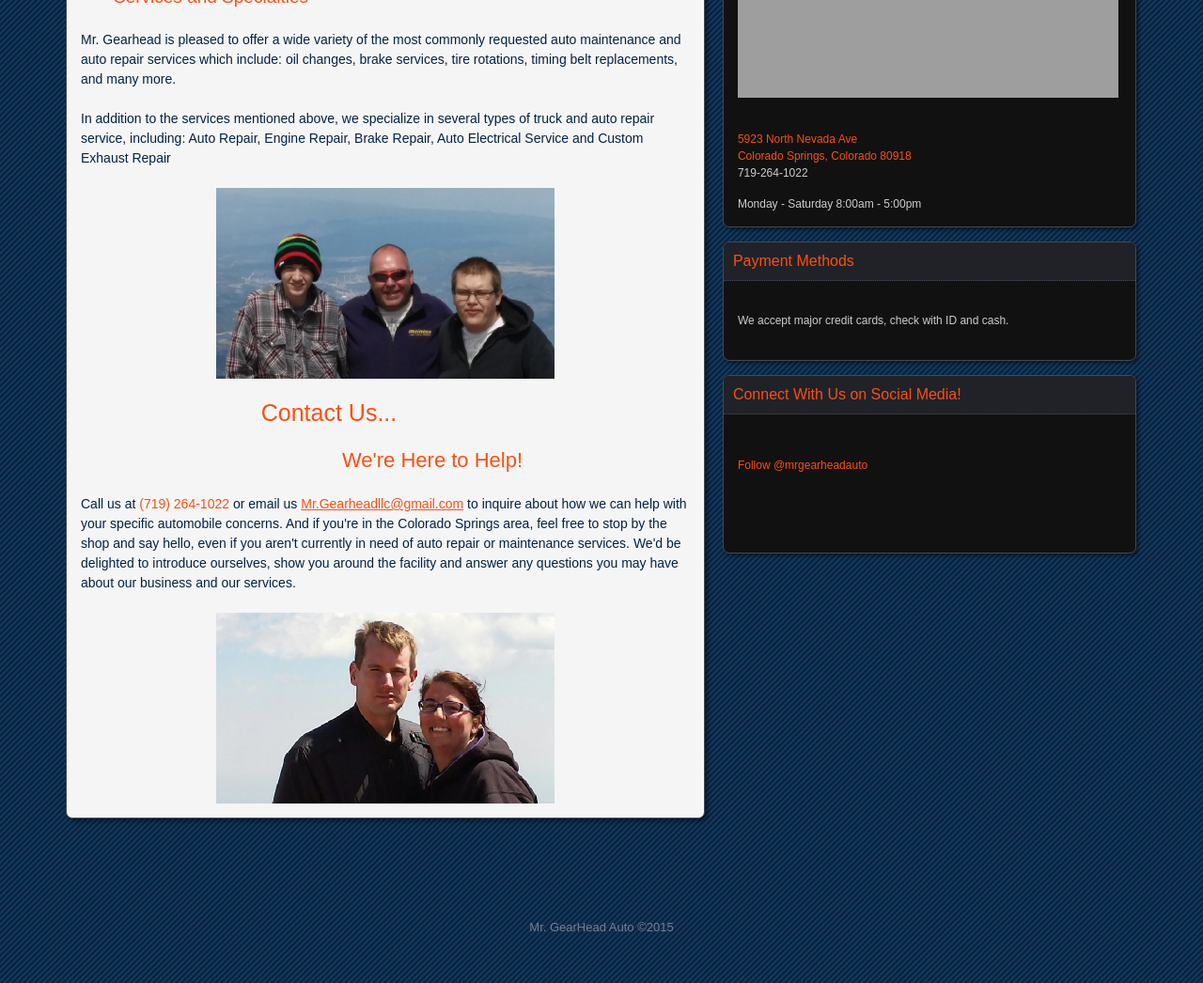
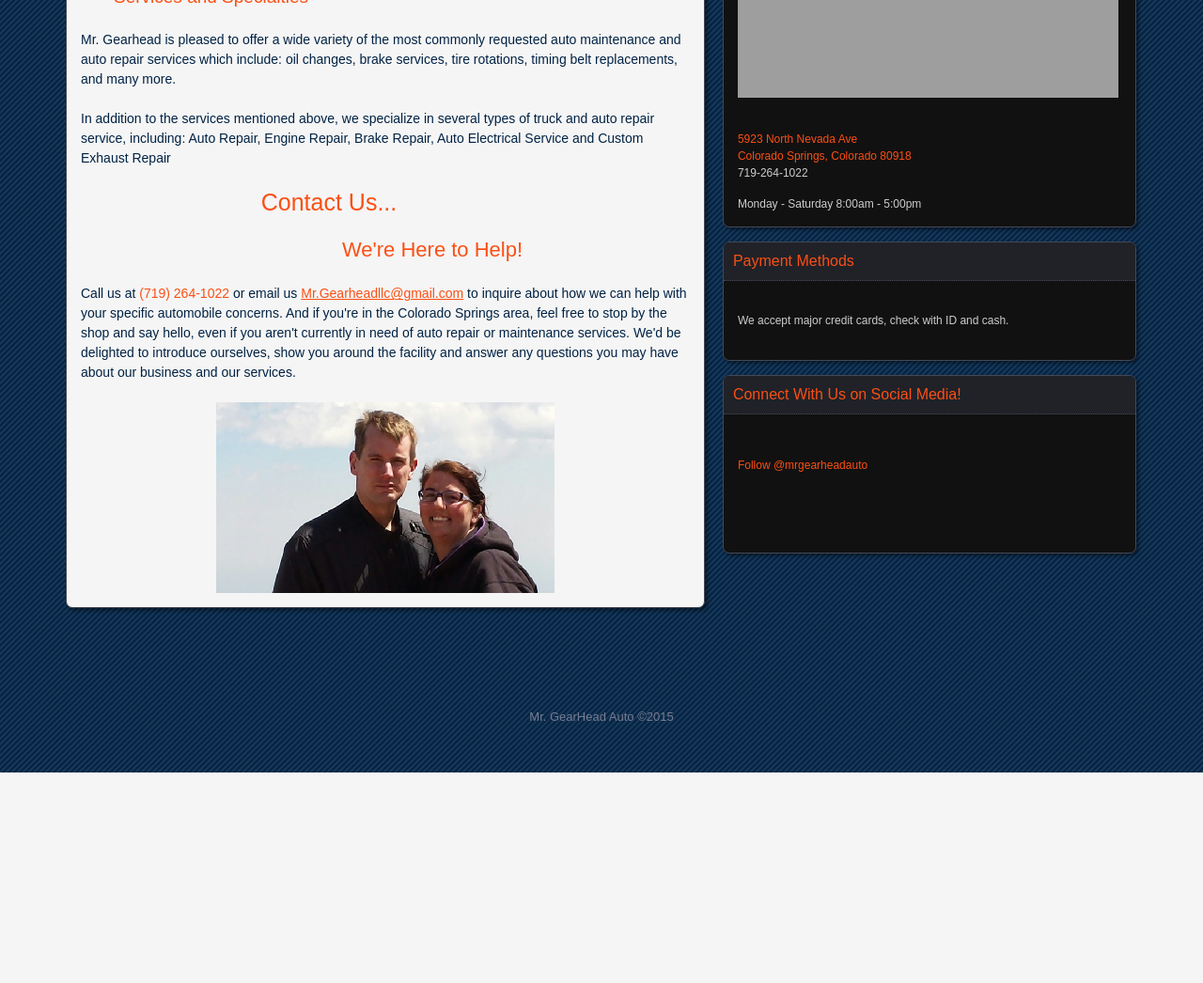
Before and after one commit to KevinMcCoy/mrgearheadauto, a PHP site: page /about.php in a window 1280 px wide. Shown: the part 622-1668 px from the top of the page at 94% size. After the commit the page ends 1444 px from the top, so only its background shows below. Run offline with PHP 8.4, Linux system fonts and the light colour scheme; some libraries are stand-ins or nearby versions; grey boxes are pictures that could not be loaded.

Commit message:
Remove pic

```diff
--- a/about.php
+++ b/about.php
@@ -24,7 +24,7 @@
 <h3>Services and Specialties</h3>
 <p>Mr. Gearhead is pleased to offer a wide variety of the most commonly requested auto maintenance and auto repair services which include: oil changes, brake services, tire rotations, timing belt replacements, and many more.</p>
 <p>In addition to the services mentioned above, we specialize in several types of truck and auto repair service, including: Auto Repair, Engine Repair, Brake Repair, Auto Electrical Service and Custom Exhaust Repair</p>
-<img class="" src="images/about/2.png" alt="Store Front Window" height="678" width="300">
+<!-- <img class="" src="images/about/2.png" alt="Store Front Window" height="678" width="300"> -->
 
 <span>
 	<h1>Contact Us...<h1>
```
Also changed, not shown: images/about/2.png (deleted).
